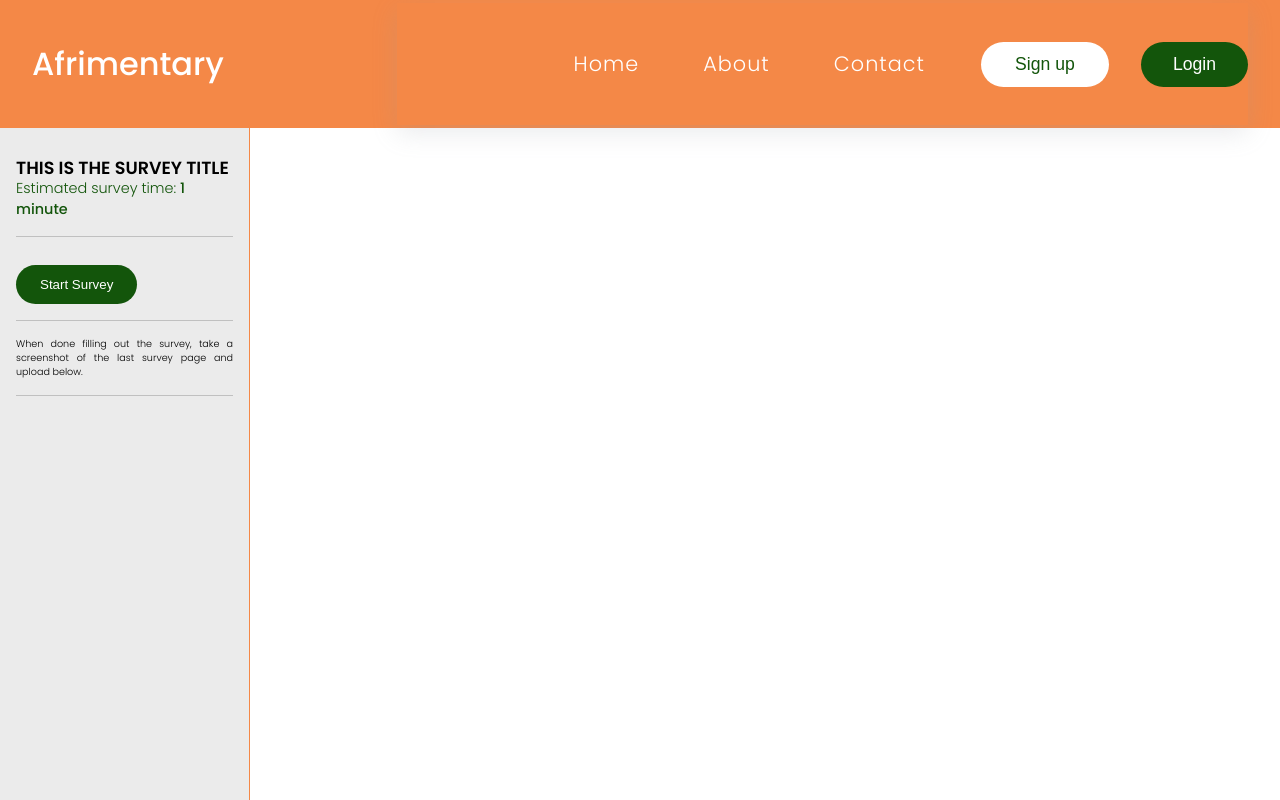
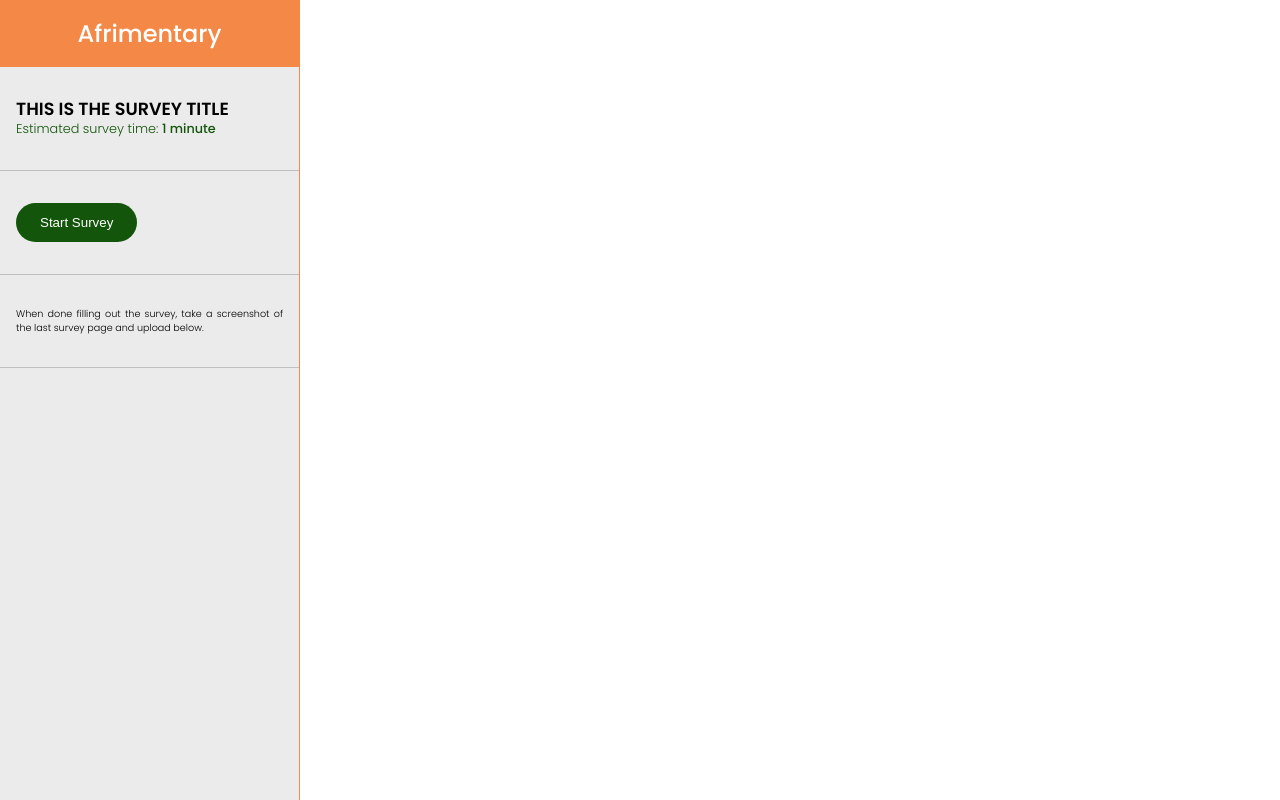
Before and after one commit to YasPAC/Afrimentary-UI, a React (Vite) app: page /survey in a window 1280 px wide. Built offline with nearby package versions, Linux system fonts and the light colour scheme; no server answers.

Commit message:
Change survey page layout

```diff
--- a/src/Pages/SurveyResponse/SurveyResponse.jsx
+++ b/src/Pages/SurveyResponse/SurveyResponse.jsx
@@ -5,57 +5,24 @@
 const SurveyResponse = () => {
     const [uploadedImage, setUploadedImage] = useState(null);
     const [surveyStarted, setSurveyStarted] = useState(false);
-    const [time, setTime] = useState({ minutes: 1, seconds: 0 });
-    const timerRef = useRef(null);
 
     const handleChange = (e) => {
         const image = e.target.files[0];
         setUploadedImage(image);
     }
 
-    const surveyCountdown = (mins) => {
-        if (timerRef.current === null) {
-        timerRef.current = setInterval(() => {
-            setTime((prevTime) => {
-            if (prevTime.seconds === 0 && prevTime.minutes === 0) {
-                // Countdown is complete
-                stopTimer();
-                return prevTime;
-            } else if (prevTime.seconds === 0) {
-                // If seconds reach 0, decrement minutes and set seconds to 59
-                return {
-                minutes: prevTime.minutes - 1,
-                seconds: 59,
-                };
-            } else {
-                // Otherwise, decrement seconds
-                return {
-                minutes: prevTime.minutes,
-                seconds: prevTime.seconds - 1,
-                };
-            }
-            });
-        }, 1000);
-        }
-    };
-
-    const stopTimer = () => {
-        if (timerRef.current !== null) {
-        clearInterval(timerRef.current);
-        timerRef.current = null;
-        }
-    };
     // Start Timer when survey is started
     const startSurvey = () => {
         setSurveyStarted(true);
-        surveyCountdown();
     }
 
     return (
         <section className="survey__response">
-            <Header />
             <div className="survey__response-inner">
                 <div className="survey__response-sidebar">
+                    <header className="sidebar__header">
+                        <h2>Afrimentary</h2>
+                    </header>
                     <div className="survey__info sidebar__sections">
                         <h3>This is the survey title </h3>
                         <p>Estimated survey time: <span>1 minute</span></p>
--- a/src/Pages/SurveyResponse/surveyresponse.css
+++ b/src/Pages/SurveyResponse/surveyresponse.css
@@ -7,32 +7,42 @@
     width: 100%;
     height: 100%;
     display: grid;
-    grid-template-columns: 250px 1fr;
+    grid-template-columns: 300px 1fr;
     gap: 16px;
 }
 .survey__response-sidebar {
     width: 100%;
     height: 100%;
-    padding: 32px 16px;
     background-color: #ebebeb;
     display: flex;
     flex-direction: column;
-    gap: 16px;
+    gap: 32px;
     border-right: 0.1px solid var(--primary-color);
+}
+.sidebar__header {
+    width: 100;
+    text-align: center;
+    background-color: var(--primary-color);
+    padding: 16px;
+    color: #fff;
+}
+.sidebar__header h2 {
+    font-size: 1.5rem;
+    font-weight: 500;
 }
 .survey__response-sidebar h3 {
     font-size: 1.1rem;
     font-weight: 600;
-    line-height: 1;
+    line-height: 1.2;
     text-transform: uppercase;
 }
 
 .sidebar__sections {
-    padding: 0 0 16px;
     border-bottom: 0.1px solid #c0c0c0;
+    padding: 0 16px 32px;
 }
 .survey__info p {
-    font-size: 0.9rem;
+    font-size: 0.8rem;
     font-weight: 300;
     color: var(--greens)
 }
@@ -43,7 +53,6 @@
     padding: 12px 24px;
     border: none;
     background-color: var(--greens);
-    margin: 12px 0 0;
     border-radius: 32px;
     color: #fff;
     cursor: pointer;
@@ -88,6 +97,6 @@
 }
 .survey__response-main iframe {
     width: 100%;
-    height: 75%;
+    height: 95%;
     overflow-x: hidden;
 }
```
